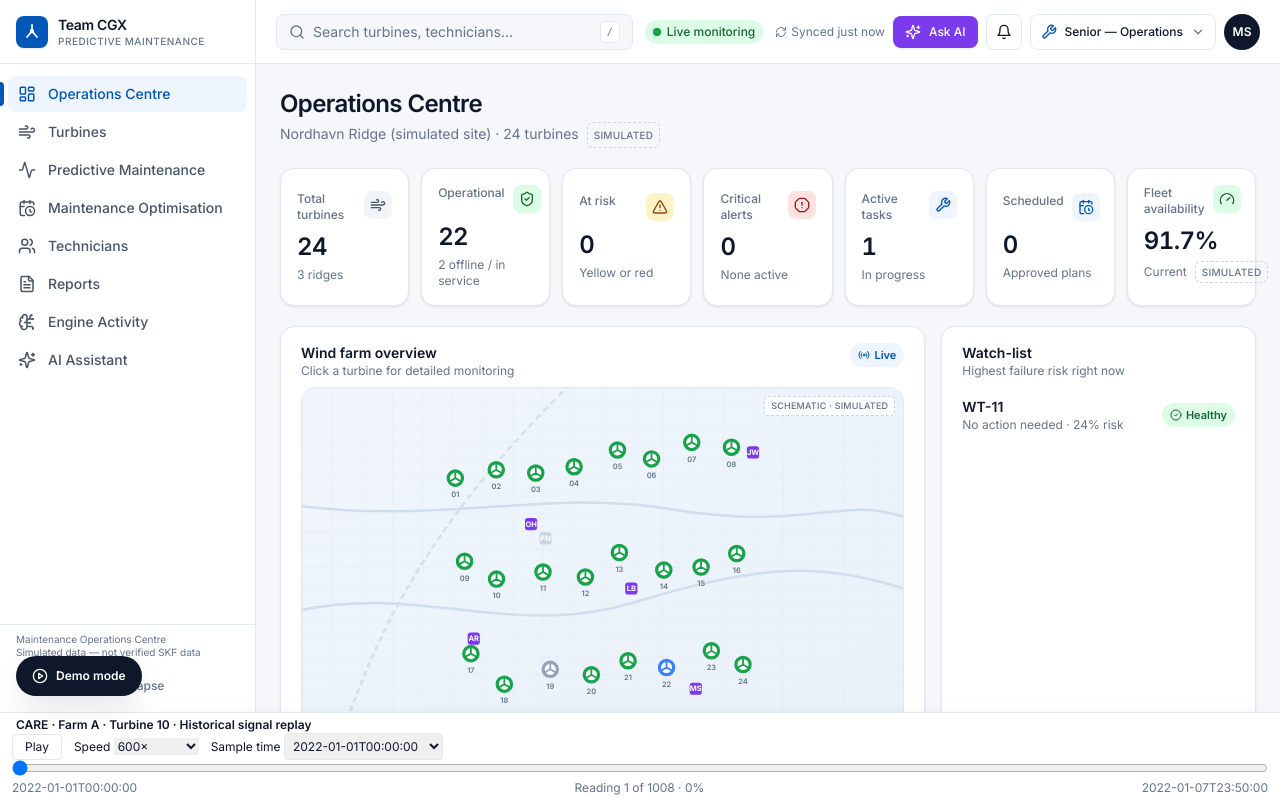
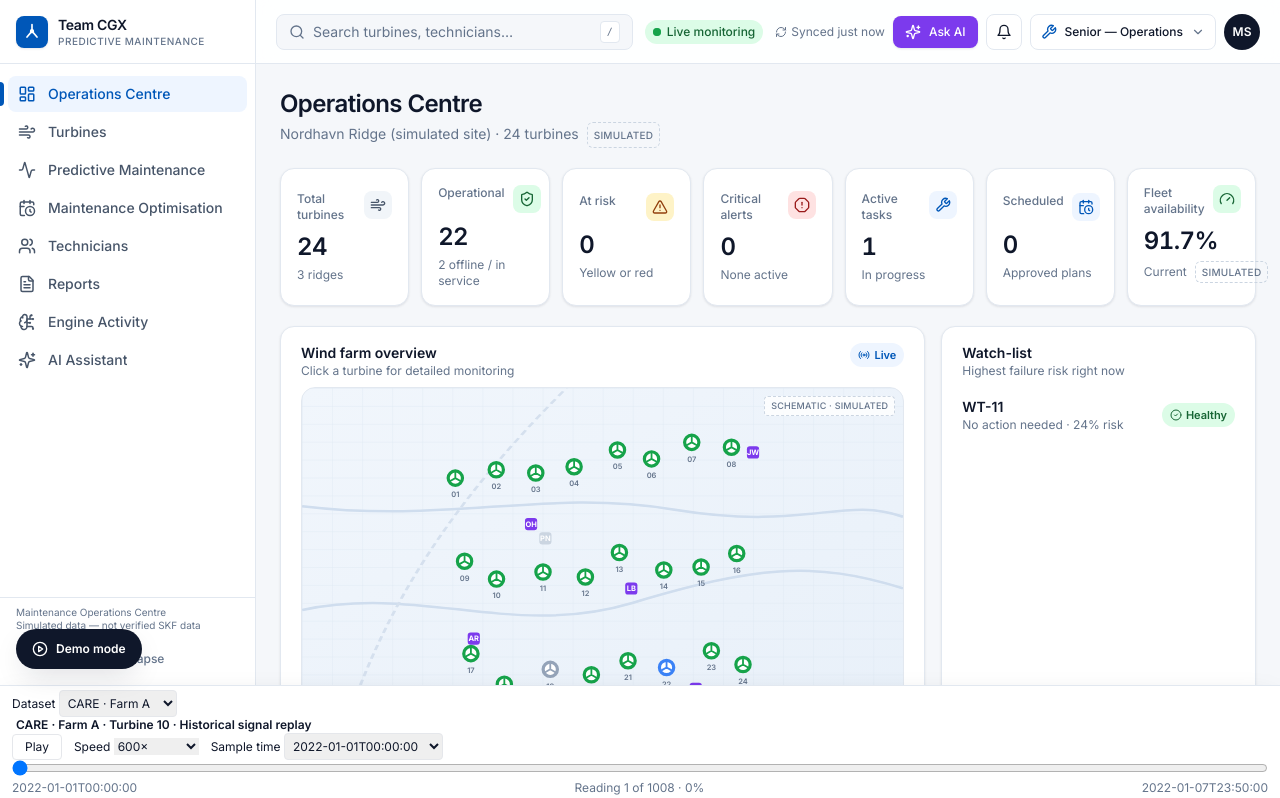
Before and after one commit to cgx-forewind/forewind-client, a React (Vite) app: page /#/senior/dashboard in a window 1280 px wide. Shown: the top 798 px of the page. Built offline with nearby package versions, Linux system fonts and the light colour scheme.

Commit message:
Move dataset selection into the shared replay footer

```diff
--- a/src/components/SignalReplay.tsx
+++ b/src/components/SignalReplay.tsx
@@ -1,3 +1,5 @@
+import { sources } from "@/lib/trainingSources";
+import { useHash } from "@/lib/router";
 import { create } from "zustand";
 import defaultSample from "../../public/training/care.json";
 import { useEffect, useLayoutEffect, useMemo, useRef, useState, type ReactNode } from "react";
@@ -9,10 +11,57 @@ function timestamp(value: string) {
 
 type Track = { key: string; sourceName: string; stamps: string[] };
 
-const useReplay = create<{ track: Track; reading: number }>(() => ({
+const useReplay = create<{ track: Track; reading: number; simulationDirectory: boolean }>(() => ({
   track: { key: "care:10:training", sourceName: "CARE · Farm A · Turbine 10", stamps: defaultSample.rows.map(r => String(r[0])) },
-  reading: 0,
+  reading: 0, simulationDirectory: true,
 }));
+
+export function useReplayDataset(directory = false) {
+  return useReplay(s => directory && s.simulationDirectory ? "simulation" : s.track.key.split(":")[0]);
+}
+
+function DatasetPicker() {
+  const directory = useHash().split("?")[0] === "#/senior/turbines";
+  const selected = useReplayDataset(directory);
+  const request = useRef(0);
+  const [pending, setPending] = useState("");
+  const [error, setError] = useState(false);
+
+  async function choose(id: string) {
+    const version = ++request.current;
+    setError(false);
+    setPending("");
+    if (id === "simulation") {
+      useReplay.setState({ simulationDirectory: true });
+      return;
+    }
+    if (currentReplaySelection().source === id) {
+      useReplay.setState({ simulationDirectory: false });
+      return;
+    }
+    setPending(id);
+    try {
+      const source = sources.find(s => s.id === id)!;
+      const response = await fetch(`./training/${id}.json`);
+      if (!response.ok) throw new Error();
+      const sample: { turbine: string; rows: [string, number, number][] } = await response.json();
+      if (!sample.rows.length) throw new Error();
+      if (version === request.current) {
+        useReplay.setState({ track: { key: `${id}:${sample.turbine}:training`,
+          sourceName: `${source.name} · Turbine ${sample.turbine}`, stamps: sample.rows.map(row => row[0]) },
+          reading: 0, simulationDirectory: false });
+      }
+    } catch {
+      if (version === request.current) setError(true);
+    } finally {
+      if (version === request.current) setPending("");
+    }
+  }
+  return <label className="text-xs">Dataset <select aria-label="Dataset" className="rounded border p-1" value={pending || selected} onChange={e => void choose(e.target.value)}>
+    {directory && <option value="simulation">Simulated fleet</option>}
+    {sources.map(s => <option key={s.id} value={s.id}>{s.name}</option>)}
+  </select>{error && <span role="status"> Dataset unavailable.</span>}</label>;
+}
 
 export function currentReplaySelection() {
   const [source, turbine, window] = useReplay.getState().track.key.split(":");
@@ -46,6 +95,7 @@ export function ReplayFooter() {
     return () => observer.disconnect();
   }, []);
   return <footer ref={footer} aria-label="Historical playback" className="replay-footer no-print fixed inset-x-0 bottom-0 z-40 border-t border-line bg-white px-3 pt-1 shadow-pop">
+    <div className="mx-auto max-w-[1400px]"><DatasetPicker /></div>
     <Controls key={track.key} sourceName={track.sourceName} stamps={track.stamps} />
   </footer>;
 }
--- a/src/components/TrainingSources.tsx
+++ b/src/components/TrainingSources.tsx
@@ -2,7 +2,7 @@ import { useEffect, useState } from "react";
 import { Card, CardContent, CardHeader, CardTitle } from "@/components/ui/card";
 
 import { HistoricalMetrics } from "@/components/HistoricalMetrics";
-import { currentReplaySelection } from "@/components/SignalReplay";
+import { useReplayDataset } from "@/components/SignalReplay";
 import { sources } from "@/lib/trainingSources";
 
 type Sample = { turbine: string; rows: [string, number, number][] };
@@ -56,14 +56,11 @@ function TrainingResult({ source }: { source: typeof sources[number] }) {
 }
 
 export function TrainingSources() {
-  const [id, setId] = useState(() => currentReplaySelection().source);
+  const id = useReplayDataset();
   const source = sources.find(s => s.id === id)!;
   return <Card>
     <CardHeader><CardTitle>Historical wind-to-power training</CardTitle></CardHeader>
     <CardContent className="space-y-3">
-      <label>Training dataset <select className="rounded border p-1" value={id} onChange={e => setId(e.target.value)}>
-        {sources.map(s => <option key={s.id} value={s.id}>{s.name}</option>)}
-      </select></label>
       <p className="text-sm text-muted">Fit average power per 1 m/s wind band on the earliest 80% of the sample. Score later readings in wind bands seen during training.</p>
       <TrainingResult key={id} source={source} />
     </CardContent>
--- a/src/lib/trainingSources.ts
+++ b/src/lib/trainingSources.ts
@@ -7,6 +7,5 @@ export const sources = [
 
 // Keep each replay view's selection while its route is unmounted.
 export const replaySelection = {
-  directory: "simulation",
   turbines: new Map<string, string>(),
 };
--- a/src/pages/senior/Turbines.tsx
+++ b/src/pages/senior/Turbines.tsx
@@ -1,6 +1,5 @@
-import { currentReplaySelection } from "@/components/SignalReplay";
+import { useReplayDataset } from "@/components/SignalReplay";
 import { HistoricalMetrics } from "@/components/HistoricalMetrics";
-import { sources, replaySelection } from "@/lib/trainingSources";
 import { useMemo, useState } from "react";
 import { ArrowUpDown, Search, SlidersHorizontal } from "lucide-react";
 import { useStore } from "@/store/useStore";
@@ -17,7 +16,7 @@ import type { Risk, TurbineView } from "@/types";
 const maintLabel: Record<string, string> = { none: "—", awaiting_approval: "Awaiting approval", scheduled: "Scheduled", dispatching: "Dispatching", in_progress: "In progress", emergency: "Emergency response" };
 
 export default function Turbines() {
-  const [source, setSource] = useState(() => replaySelection.directory === "simulation" ? "simulation" : currentReplaySelection().source);
+  const source = useReplayDataset(true);
   const fleet = useStore((s) => s.fleet);
   const [q, setQ] = useState("");
   const [risk, setRisk] = useState<Risk | "all">("all");
@@ -42,10 +41,6 @@ export default function Turbines() {
   return (
     <div className="page">
       <PageHeader title="Turbine management" subtitle={source === "simulation" ? <>Fleet directory <SimTag className="ml-1" /></> : "Historical SCADA readings"} />
-      <label>Dataset <select aria-label="Dataset" className="rounded border p-1" value={source} onChange={e => { replaySelection.directory = e.target.value; setSource(e.target.value); }}>
-        <option value="simulation">Simulated fleet</option>
-        {sources.map(s => <option key={s.id} value={s.id}>{s.name}</option>)}
-      </select></label>
       {source !== "simulation" ? <HistoricalMetrics key={source} source={source} /> :
       <Card>
         <div className="flex flex-wrap items-center gap-3 border-b border-line p-4">
```
